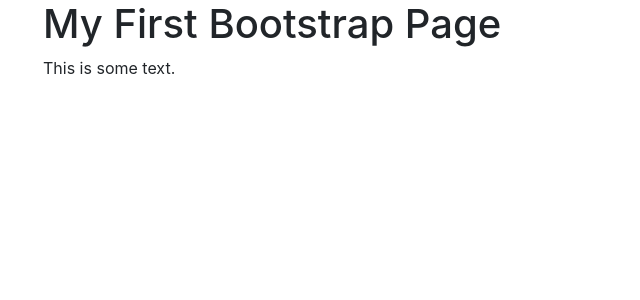
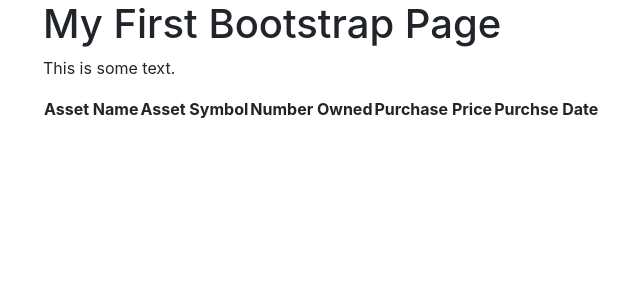
Before and after one commit to adorcy/financial1, a Django app: page /customer/1/ in a window 1280 px wide. Shown: the top 300 px of the page, without its empty margins (42-682 px from the left). Run offline with Django 3.2, Linux system fonts and the light colour scheme; tables that the repository leaves empty hold one stand-in row (values such as "Sample post"); lists and menus that the app fills with data are empty; some libraries are stand-ins or nearby versions.

Commit message:
Formatted the table

```diff
--- a/financial/templates/Financial/customer_detail.html
+++ b/financial/templates/Financial/customer_detail.html
@@ -8,25 +8,33 @@
         <body>
         <div>
         <table>
+        <tr>
+            <th>Asset Name</th>
+            <th>Asset Symbol</th>
+            <th>Number Owned</th>
+            <th>Purchase Price</th>
+            <th>Purchse Date</th>
+        </tr>
             {% for stock in stocks %}
                 {% if stock.customer.id == customer.id %}
                     <tr>
                         <td>{{ stock.name }}</td>
-                        <td> Symbol         : {{ stock.symbol }}</td>
-                        <td> Shares Owned   : {{ stock.number_of_shares }}</td>
-                        <td> Purchase Prices: {{ stock.purchase_price }}</td>
-                        <td> purchase Date  : {{ stock.date_purchased }}</td>
+                        <td>{{ stock.symbol }}</td>
+                        <td>{{ stock.number_of_shares }}</td>
+                        <td>{{ stock.purchase_price }}</td>
+                        <td>{{ stock.date_purchased }}</td>
                     </tr>
                 {% endif %}
             {% endfor %}
 
             {% for cryptocurrency in cryptocurrencies %}
                 {% if cryptocurrency.customer.id == customer.id %}
-                    <tr><td>{{ cryptocurrency.name }}</td>
-                    <td> Symbol         : {{ cryptocurrency.symbol }}</td>
-                    <td> Shares Owned   : {{ cryptocurrency.number_of_coins }}</td>
-                    <td> Purchase Prices: {{ cryptocurrency.purchase_price }}</td>
-                    <td> purchase Date  : {{ cryptocurrency.date_purchased }}</td>
+                    <tr>
+                        <td>{{ cryptocurrency.name }}</td>
+                        <td>{{ cryptocurrency.symbol }}</td>
+                        <td>{{ cryptocurrency.number_of_coins }}</td>
+                        <td>{{ cryptocurrency.purchase_price }}</td>
+                        <td>{{ cryptocurrency.date_purchased }}</td>
                     </tr>
                 {% endif %}
             {% endfor %}
```
